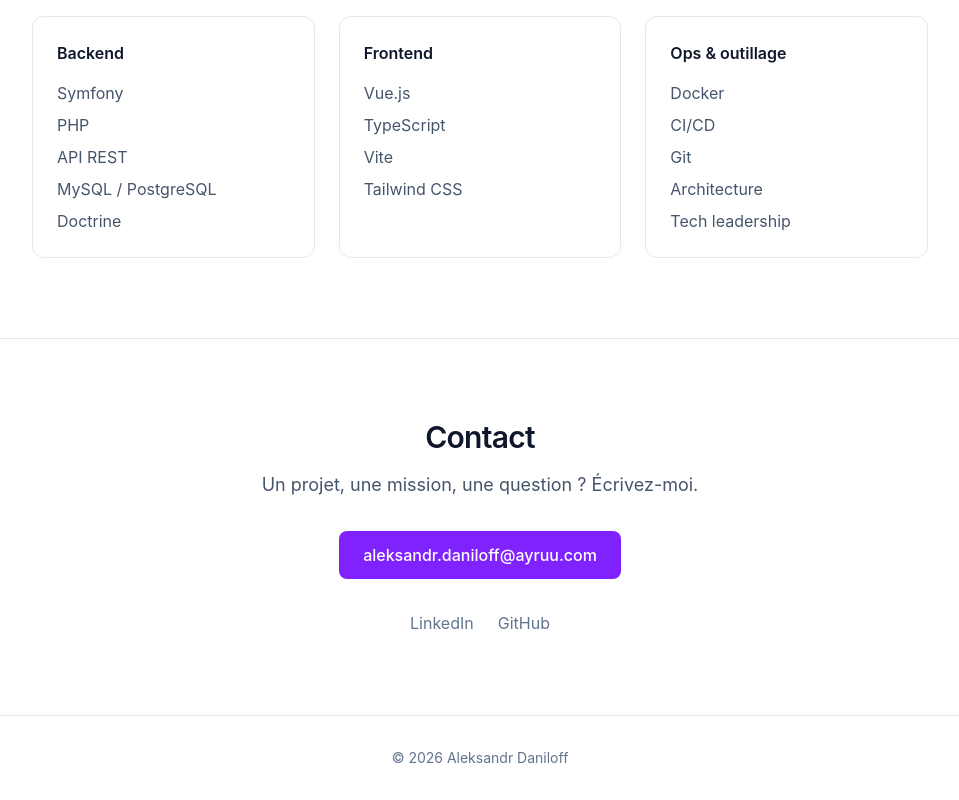
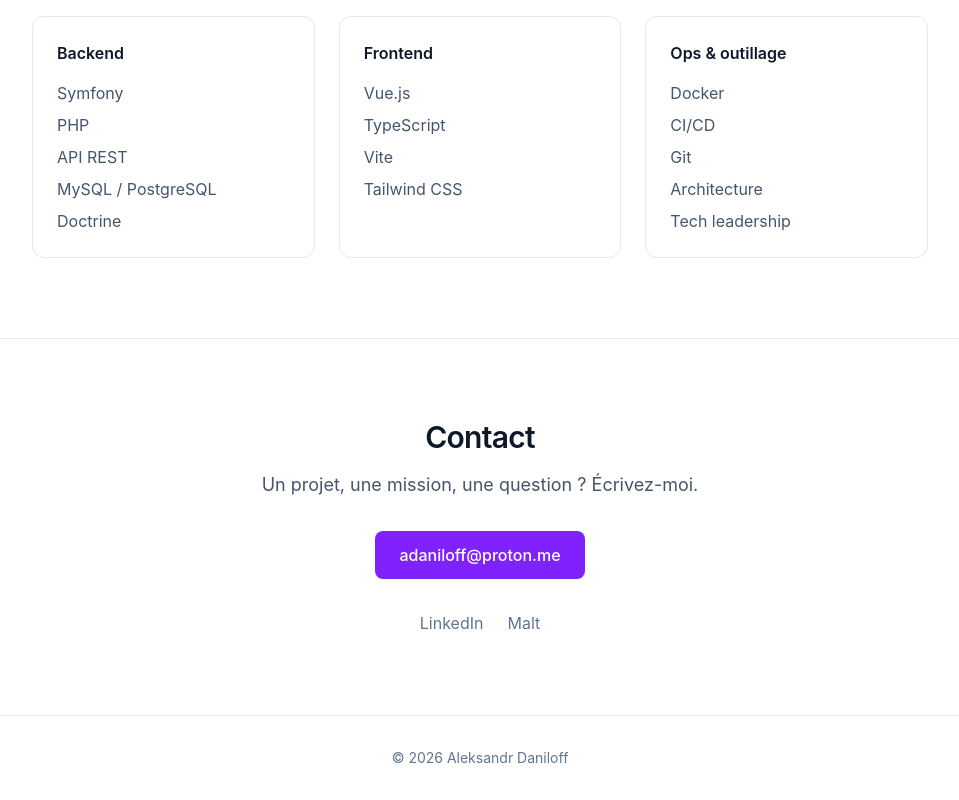
Before and after one commit to adaniloff/vitrine, a Vue app: page / in a window 1280 px wide. Shown: the part 869-1669 px from the top of the page, without its empty margins (160-1119 px from the left). Built offline with nearby package versions, Linux system fonts and the light colour scheme.

Commit message:
fix: minor changes

```diff
--- a/package.json
+++ b/package.json
@@ -19,6 +19,7 @@
     "@vue/tsconfig": "^0.9.1",
     "typescript": "~6.0.2",
     "vite": "^8.1.1",
-    "vue-tsc": "^3.3.5"
+    "vue-tsc": "^3.3.5",
+    "wrangler": "^4.114.0"
   }
 }
--- a/src/components/ContactSection.vue
+++ b/src/components/ContactSection.vue
@@ -1,5 +1,5 @@
 <script setup lang="ts">
-const email = 'aleksandr.daniloff@ayruu.com'
+const email = 'adaniloff@proton.me'
 </script>
 
 <template>
@@ -26,7 +26,7 @@ const email = 'aleksandr.daniloff@ayruu.com'
 
       <div class="mt-8 flex items-center justify-center gap-6">
         <a
-          href="https://www.linkedin.com/"
+          href="https://www.linkedin.com/in/aleksandr-daniloff-38728b34"
           target="_blank"
           rel="noopener noreferrer"
           class="text-slate-500 underline-offset-4 transition hover:text-slate-900 hover:underline dark:hover:text-slate-100"
@@ -34,12 +34,12 @@ const email = 'aleksandr.daniloff@ayruu.com'
           LinkedIn
         </a>
         <a
-          href="https://github.com/"
+          href="https://www.malt.fr/profile/aleksandrdaniloff"
           target="_blank"
           rel="noopener noreferrer"
           class="text-slate-500 underline-offset-4 transition hover:text-slate-900 hover:underline dark:hover:text-slate-100"
         >
-          GitHub
+          Malt
         </a>
       </div>
     </div>
```
Also changed, not shown: 2 other files (tests, documents, lock files or other folders).
